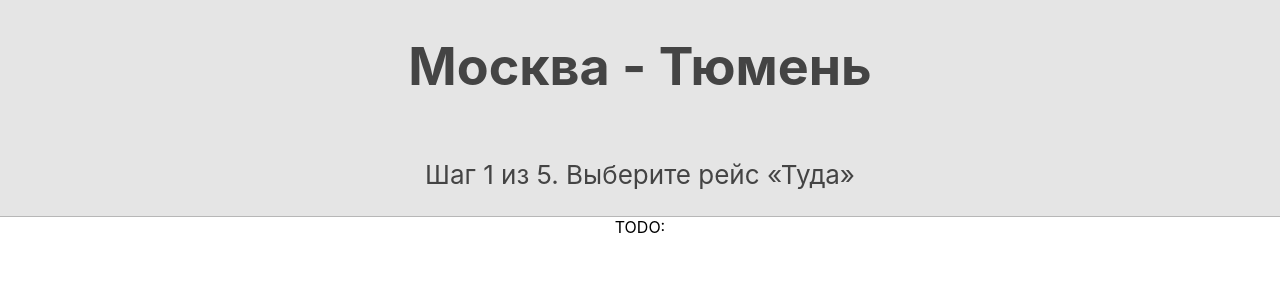
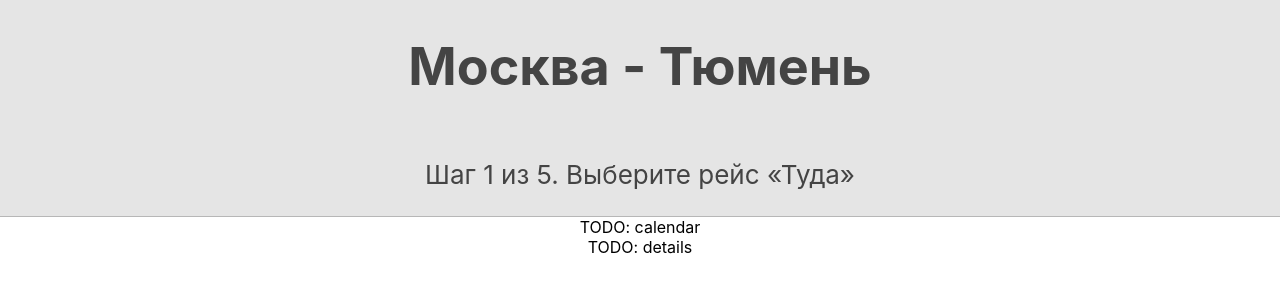
Before and after one commit to VadimCpp/flights, a React (Create React App) app: page / in a window 1280 px wide. Shown: the top 300 px of the page. Built offline with nearby package versions, Linux system fonts and the light colour scheme.

Commit message:
Add Calendar and Details blank components

```diff
--- a/src/AppBody.js
+++ b/src/AppBody.js
@@ -1,10 +1,13 @@
 import React, { Component } from 'react';
+import Calendar from './Calendar.js'
+import Details from './Details.js'
 
 class AppBody extends Component {
   render() {
     return (
       <div className="App-body">
-        TODO:
+        <Calendar />
+		<Details />
       </div>
     )
   }
--- /dev/null
+++ b/src/Calendar.js
@@ -0,0 +1,13 @@
+import React, { Component } from 'react';
+
+class Calendar extends Component {
+  render() {
+    return (
+      <div className="calendar">
+        TODO: calendar
+      </div>
+    )
+  }
+}
+
+export default Calendar;
--- /dev/null
+++ b/src/Details.js
@@ -0,0 +1,13 @@
+import React, { Component } from 'react';
+
+class Details extends Component {
+  render() {
+    return (
+      <div className="details">
+        TODO: details
+      </div>
+    )
+  }
+}
+
+export default Details;
```
